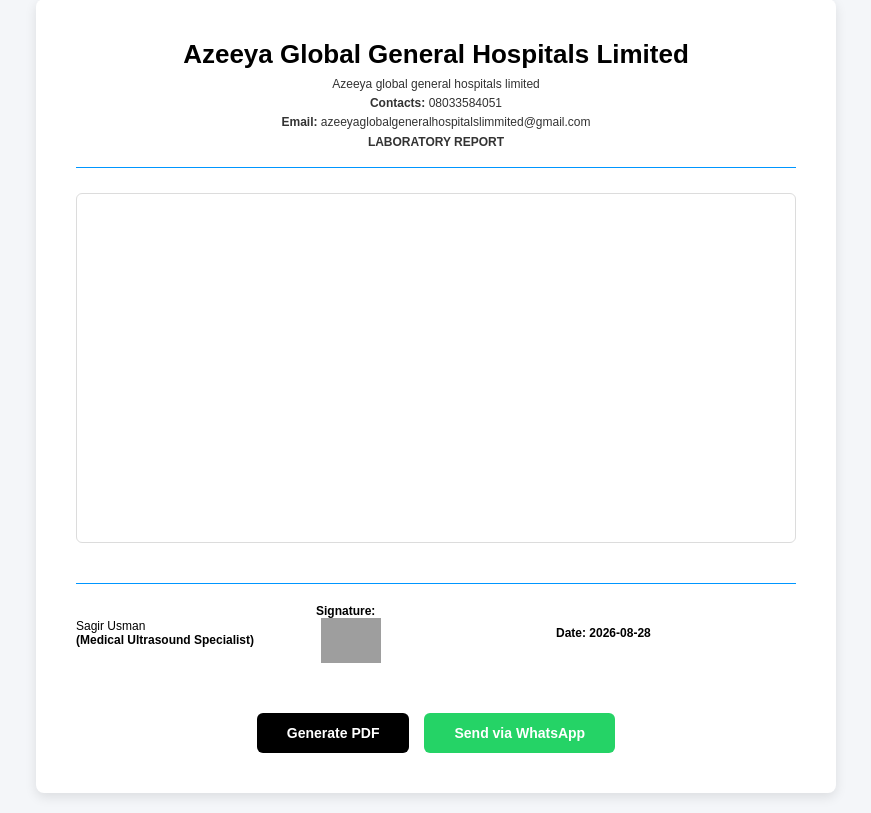
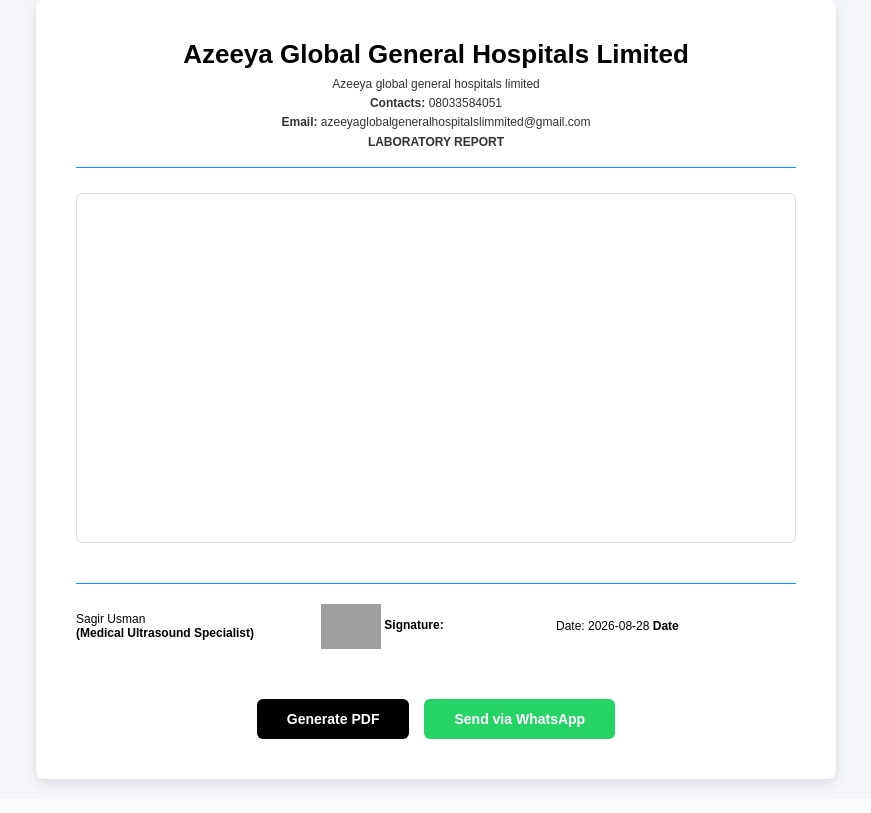
Before and after one commit to Lidwaeeshas/Providian-Lab-Report-, a FastAPI app: page / in a window 1280 px wide. Shown: the part 21-834 px from the top of the page, without its empty margins (204-1075 px from the left). After the commit the page ends 808 px from the top, so only its background shows below. Run offline with FastAPI, Linux system fonts and the light colour scheme; grey boxes are pictures that could not be loaded.

Commit message:
Update index.html

```diff
--- a/template/index.html
+++ b/template/index.html
@@ -165,12 +165,15 @@
             </div>
             <div class="footer-item">
                 <label>
+                    <img src="https://www.image2url.com/r2/default/images/1787902784266-ca6258c0-02a4-41ab-b9da-d7180506280b.jpg" alt="Signature" class="signature-image">
                     <span>Signature:</span><br>
-                    <img src="https://www.image2url.com/r2/default/images/1787902784266-ca6258c0-02a4-41ab-b9da-d7180506280b.jpg" alt="Signature" class="signature-image">
                 </label>
             </div>
             <div class="footer-item">
-                <span id="date">Date: Loading...</span>
+                <label>
+                    <span id="date" style="font-weight:normal">Date: Loading...</span>
+                    <span>Date</span>
+                </label>
             </div>
         </div>
 
```
